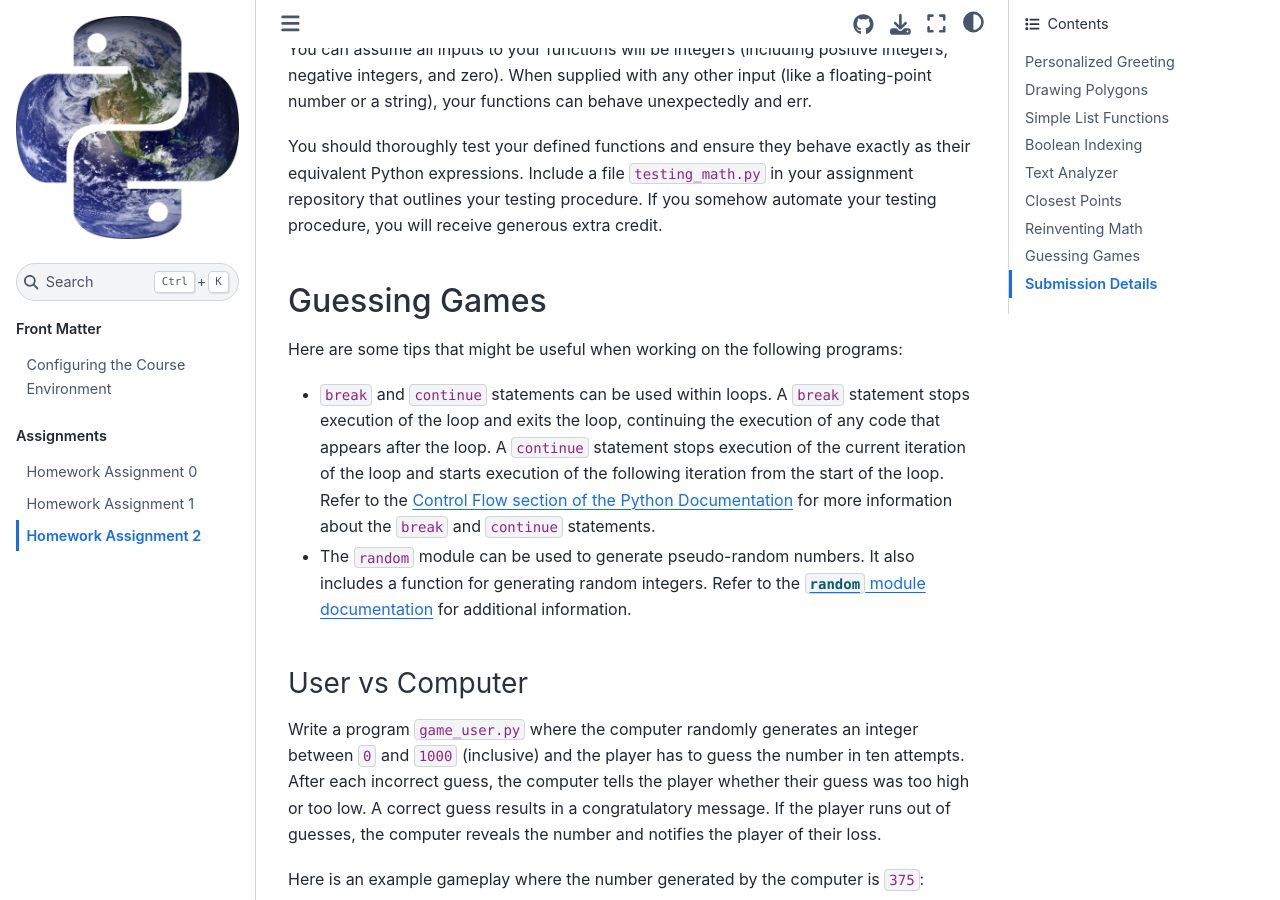
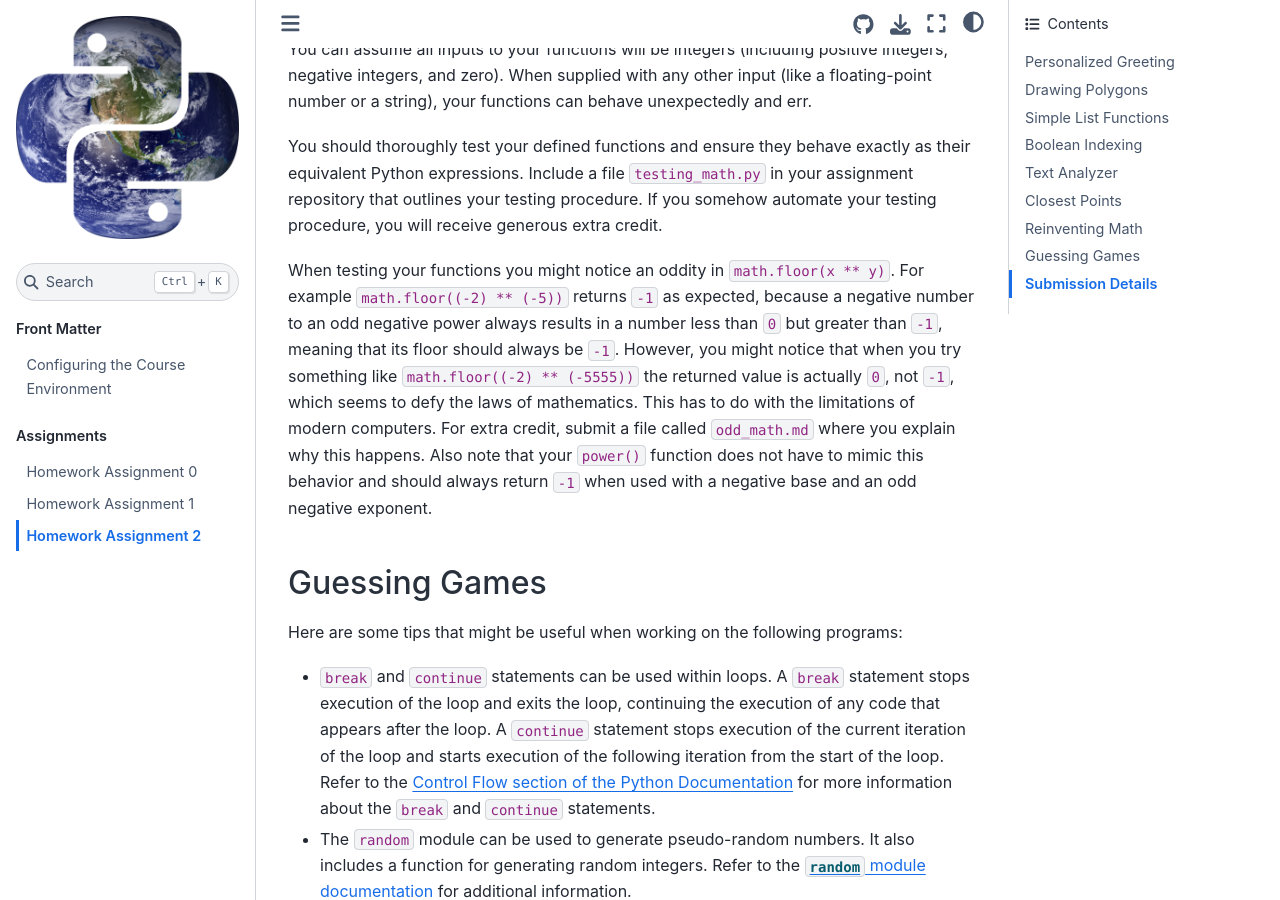
Before and after one commit to uep239/uep239.github.io, a Jupyter Book: the page built from source/assignments/hw02.md, in a window 1280 px wide and 900 px high, scrolled down 5035 px. Built offline with Jupyter Book 1.0.4 settings and Sphinx 7.4.7 and the Sphinx Book theme 1.1.4, drawn with Linux system fonts in a browser that asks for light colours; some of the changed text lies outside the part shown.

Commit message:
add floating point extra credit to hw02

```diff
--- a/source/assignments/hw02.md
+++ b/source/assignments/hw02.md
@@ -123,6 +123,8 @@ You can assume all inputs to your functions will be integers (including positive
 
 You should thoroughly test your defined functions and ensure they behave exactly as their equivalent Python expressions. Include a file `testing_math.py` in your assignment repository that outlines your testing procedure. If you somehow automate your testing procedure, you will receive generous extra credit.
 
+When testing your functions you might notice an oddity in `math.floor(x ** y)`. For example `math.floor((-2) ** (-5))` returns `-1` as expected, because a negative number to an odd negative power always results in a number less than `0` but greater than `-1`, meaning that its floor should always be `-1`. However, you might notice that when you try something like `math.floor((-2) ** (-5555))` the returned value is actually `0`, not `-1`, which seems to defy the laws of mathematics. This has to do with the limitations of modern computers. For extra credit, submit a file called `odd_math.md` where you explain why this happens. Also note that your `power()` function does not have to mimic this behavior and should always return `-1` when used with a negative base and an odd negative exponent.
+
 ## Guessing Games
 
 Here are some tips that might be useful when working on the following programs:
@@ -227,9 +229,10 @@ Points will be awarded as follows:
 - Closest Points (15)
     - `euclidean_distance` (5)
     - `closest_points` (10)
-- Reinventing Math (15 + 10)
+- Reinventing Math (15 + 5 + 10)
     - `reinventing_math.py` (10)
     - `testing_math.py` (5 + 10)
+    - `odd_math.md` (5)
 - Guessing Games (20)
     - `game_user.py` (10)
     - `game_computer.py` (10)
```
Also changed, not shown: other parts of source/assignments/hw02.md (+1 -1 lines).
